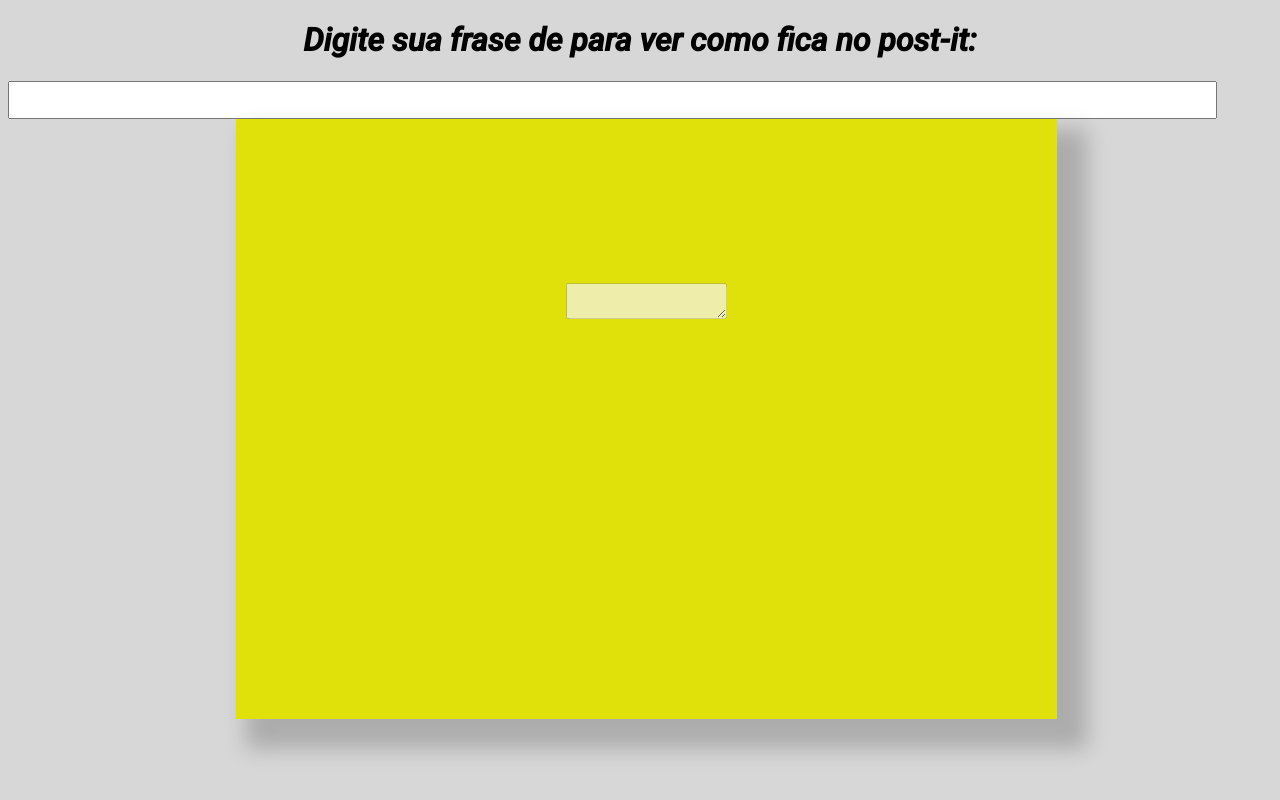
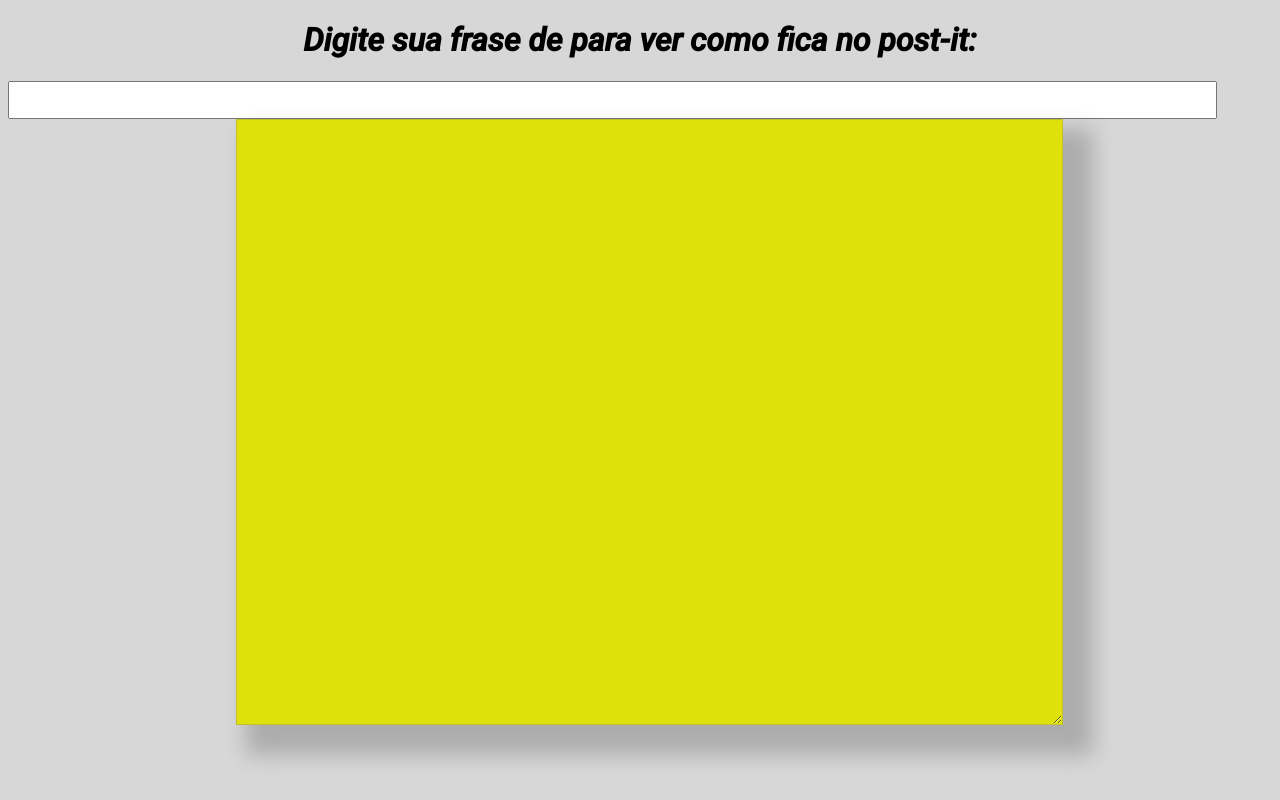
Before and after one commit to 1LUCASPEDROSO/aulas-web-responsivo, a PHP site: page / in a window 1280 px wide. Run offline with PHP 8.4, Linux system fonts and the light colour scheme; some libraries are stand-ins or nearby versions.

Commit message:
subindo versão 1.3 completa

```diff
--- a/Angular.js/bullyng.app/css/index.css
+++ b/Angular.js/bullyng.app/css/index.css
@@ -1,5 +1,5 @@
 @import url('https://fonts.googleapis.com/css2?family=Roboto:ital,wght@1,500&display=swap');
-.post-it
+.frase
 {
     width: 75%;
     height: 30vh;
@@ -11,15 +11,16 @@
     align-items: center;
     text-align: center;
     box-shadow: 12px 12px 2px 1px rgba(0, 0, 0, 0.2);
+    text-decoration: none;
+    font-size: 20px;
 }
 .container
 {
-    margin-top: 25%;
+    margin-top: 15%;
     position: relative;
 }
 .frase
 {
-    margin-top: 25%;
     font-family: 'Roboto', sans-serif;
     white-space: normal;
 }
@@ -30,7 +31,7 @@
 }
 input
 {
-    width: 75%;
+    width: 98%;
     height: 4vh;
 }
 body
@@ -39,7 +40,7 @@ body
 }
 
 @media screen and (min-width: 768px) {
-    .post-it
+    .frase
     {
     width: 75%;
     height: 55vh;
@@ -59,9 +60,9 @@ body
 }
 .frase
 {
-    margin-top: 10%;
     font-family: 'Roboto', sans-serif;
     white-space: normal;
+    font-size: 45px;
 }
 .h1
 {
@@ -76,7 +77,7 @@ input
 
   }
   @media screen and (min-width: 1000px) {
-    .post-it
+    .frase
     {
     width: 65%;
     height: 75vh;
@@ -96,7 +97,6 @@ input
 }
 .frase
 {
-    margin-top: 10%;
     font-family: 'Roboto', sans-serif;
     white-space: normal;
 }
--- a/Angular.js/bullyng.app/index.html
+++ b/Angular.js/bullyng.app/index.html
@@ -13,9 +13,9 @@
         <h1 class="h1">Digite sua frase de para ver como fica no post-it:</h1>
         <input ng-model="frase">
             <div class="container">
-                <div class="post-it">
-                    <div class="frase"><textarea disabled class="frase">{{frase}}</textarea></div>
-                </div>
+                    <div class="div-frase">
+                        <textarea disabled class="frase">{{frase}}</textarea>
+                    </div>
             </div>
     </div>
         </body>
```
